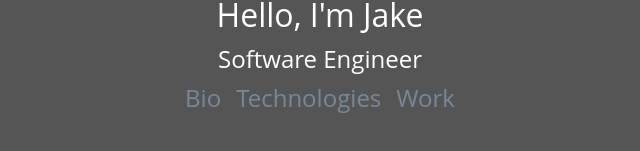
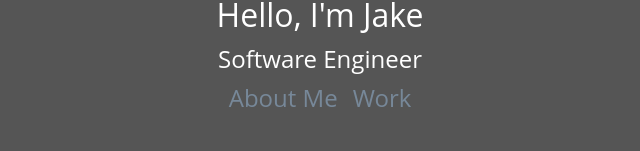
Before and after one commit to Shewwd/Portfolio, a Vue app: page / in a window 1280 px wide. Shown: the part 371-522 px from the top of the page, without its empty margins (320-960 px from the left). Built offline with nearby package versions, Linux system fonts and the light colour scheme.

Commit message:
renaming

```diff
--- a/src/Pages/Bio.vue
+++ b/src/pages/about.vue
@@ -1,5 +1,5 @@
 <script setup>
-    import Header from '../Components/Header.vue'
+    import Header from '../components/header.vue'
 </script>
 
 <template>
--- a/src/Pages/Landing.vue
+++ b/src/pages/landing.vue
@@ -8,8 +8,7 @@
             <h2>Software Engineer</h2>
         </div>
         <nav class="links">
-            <router-link to="/bio" class="link">Bio</router-link>
-            <router-link to="/technologies" class="link">Technologies</router-link>
+            <router-link to="/bio" class="link">About Me</router-link>
             <router-link to="/work" class="link">Work</router-link>
         </nav>
     </div>
@@ -54,9 +53,6 @@
                 &:nth-child(2) {
                     padding: 0 20px 0 17px;
                 }
-                &:nth-child(3) {
-                    padding: 0 0 0 10px;
-                }
             }
         }
     }
```
Also changed, not shown: src/Pages/Work.vue (deleted, +0 -8 lines), src/main.js (+6 -8 lines), src/app.vue (renamed from src/App.vue), src/components/header.vue (renamed from src/components/Header.vue), src/pages/work.vue (renamed from src/Pages/Technologies.vue).
